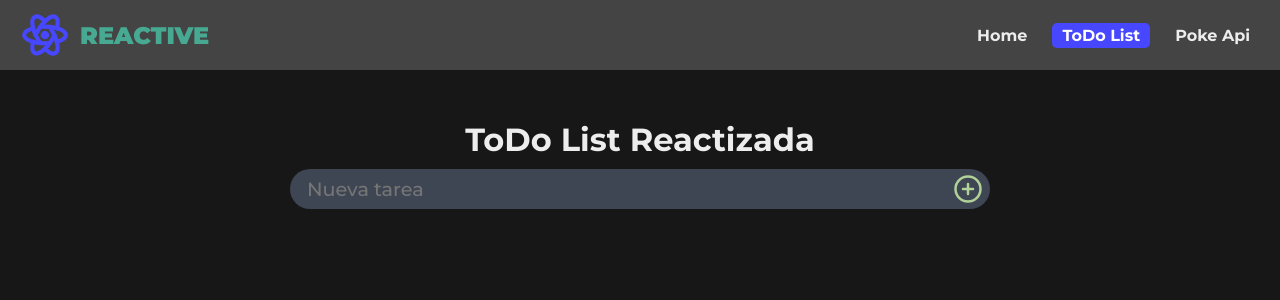
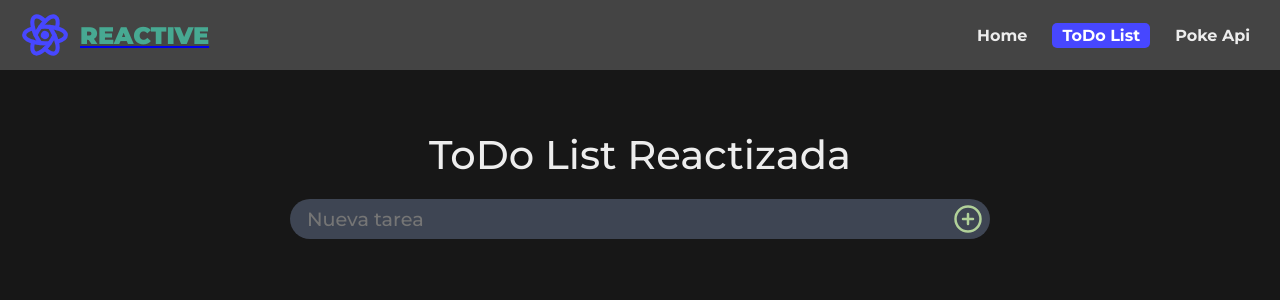
Before and after one commit to Frikilinux/todo-list-react, a React (Vite) app: page /todo in a window 1280 px wide. Shown: the top 300 px of the page. Built offline with nearby package versions, Linux system fonts and the light colour scheme.

Commit message:
Fix styles

```diff
--- a/src/components/NavBar/NavBar.jsx
+++ b/src/components/NavBar/NavBar.jsx
@@ -9,19 +9,21 @@ import {
 import NavigationLinks from '../NavigationsLinks/NavigationLinks'
 import { RxCross2, RxHamburgerMenu } from 'react-icons/rx'
 import { AnimatePresence } from 'framer-motion'
+import { NavLink } from 'react-router-dom'
 
 const NavBar = () => {
   const [menuOpen, setMenuOpen] = useState(false)
   return (
     <StyledHeader>
-      <StyledLogo>
-        <StyledIcon />
-        <p>REACTIVE</p>
-      </StyledLogo>
+      <NavLink to={'/'}>
+        <StyledLogo>
+          <StyledIcon />
+          <p>REACTIVE</p>
+        </StyledLogo>
+      </NavLink>
+
       <AnimatePresence>
-        <StyledNav
-          menuOpen={menuOpen}
-        >
+        <StyledNav menuOpen={menuOpen}>
           <NavigationLinks />
         </StyledNav>
       </AnimatePresence>
--- a/src/components/NavBar/StyledNavbar.js
+++ b/src/components/NavBar/StyledNavbar.js
@@ -1,6 +1,5 @@
 import styled from 'styled-components'
 import { TbBrandReact } from 'react-icons/tb'
-import { motion } from 'framer-motion'
 
 export const StyledHeader = styled.header`
   top: 0;
@@ -41,7 +40,7 @@ export const StyledNav = styled.nav`
     display: flex;
     justify-content: center;
     width: 90%;
-    top: 120%;
+    top: 125%;
     min-width: 288px
   }
 `
--- a/src/pages/PokeApi.jsx
+++ b/src/pages/pokeapi/PokeApi.jsx
@@ -1,17 +1,15 @@
 import React from 'react'
 import styled from 'styled-components'
-import SearchInput from '../components/UI/Input/SearchInput'
-import { MainStyled } from '../components/Layout/StyledLayout'
-import Card from '../components/PokeCard/Card'
+import SearchInput from '../../components/UI/Input/SearchInput'
+import { MainStyled } from '../../components/Layout/StyledLayout'
+import Card from '../../components/PokeCard/Card'
 import { useDispatch, useSelector } from 'react-redux'
-import { fetchPokemon } from '../helpers/getPokemon'
-import { isError } from '../redux/pokemonSlice'
+import { fetchPokemon } from '../../helpers/getPokemon'
+import { isError } from '../../redux/pokemonSlice'
 import pokeLogo from '../assets/pokemon_logo.svg'
+import { StyledPokeLogo } from './StyledPokeApi'
 
-const StyledPokeLogo = styled.div`
-  display: flex;
-  justify-content: center;
-`
+
 
 const PokeApi = () => {
   const { data, error } = useSelector((state) => state.pokemon)
@@ -31,7 +29,7 @@ const PokeApi = () => {
   return (
     <MainStyled>
       <StyledPokeLogo>
-        <img src={pokeLogo} alt='Log de Pokémon' />
+        <img src={pokeLogo} alt='Logo de Pokémon' />
       </StyledPokeLogo>
       <SearchInput
         placeholder={'Nombre o ID del Pokémon'}
--- /dev/null
+++ b/src/pages/pokeapi/StyledPokeApi.jsx
@@ -0,0 +1,6 @@
+import { styled } from 'styled-components'
+
+export const StyledPokeLogo = styled.div`
+  display: flex;
+  justify-content: center;
+`
--- a/src/pages/todo/StyledTodo.jsx
+++ b/src/pages/todo/StyledTodo.jsx
@@ -1,4 +1,11 @@
 import { styled } from 'styled-components'
+
+export const TodoTitle = styled.h1`
+font-size: 2.5rem;
+font-weight: 400;
+  padding: 10px;
+  color: var(--fg);
+`
 
 export const FilterBar = styled.div`
   display: flex;
--- a/src/pages/todo/Todo.jsx
+++ b/src/pages/todo/Todo.jsx
@@ -10,7 +10,7 @@ import {
 } from '../../redux/todoSlice'
 import { ButtonsStyledDelAll } from '../../components/Task/StyledTask'
 import { FiCheckCircle, FiCircle, FiXCircle } from 'react-icons/fi'
-import { FilterBar, FilterButton } from './StyledTodo'
+import { FilterBar, FilterButton, TodoTitle } from './StyledTodo'
 import TasksList from '../../components/TaskList/TasksList'
 import { MainStyled } from '../../components/Layout/StyledLayout'
 import uuid from '../../utils/uuid'
@@ -50,7 +50,7 @@ const Todo = () => {
 
   return (
     <MainStyled>
-      <h1>ToDo List Reactizada</h1>
+      <TodoTitle>ToDo List Reactizada</TodoTitle>
       <SearchInput
         placeholder={'Nueva tarea'}
         handlerSubmit={handlerSubmit}
```
